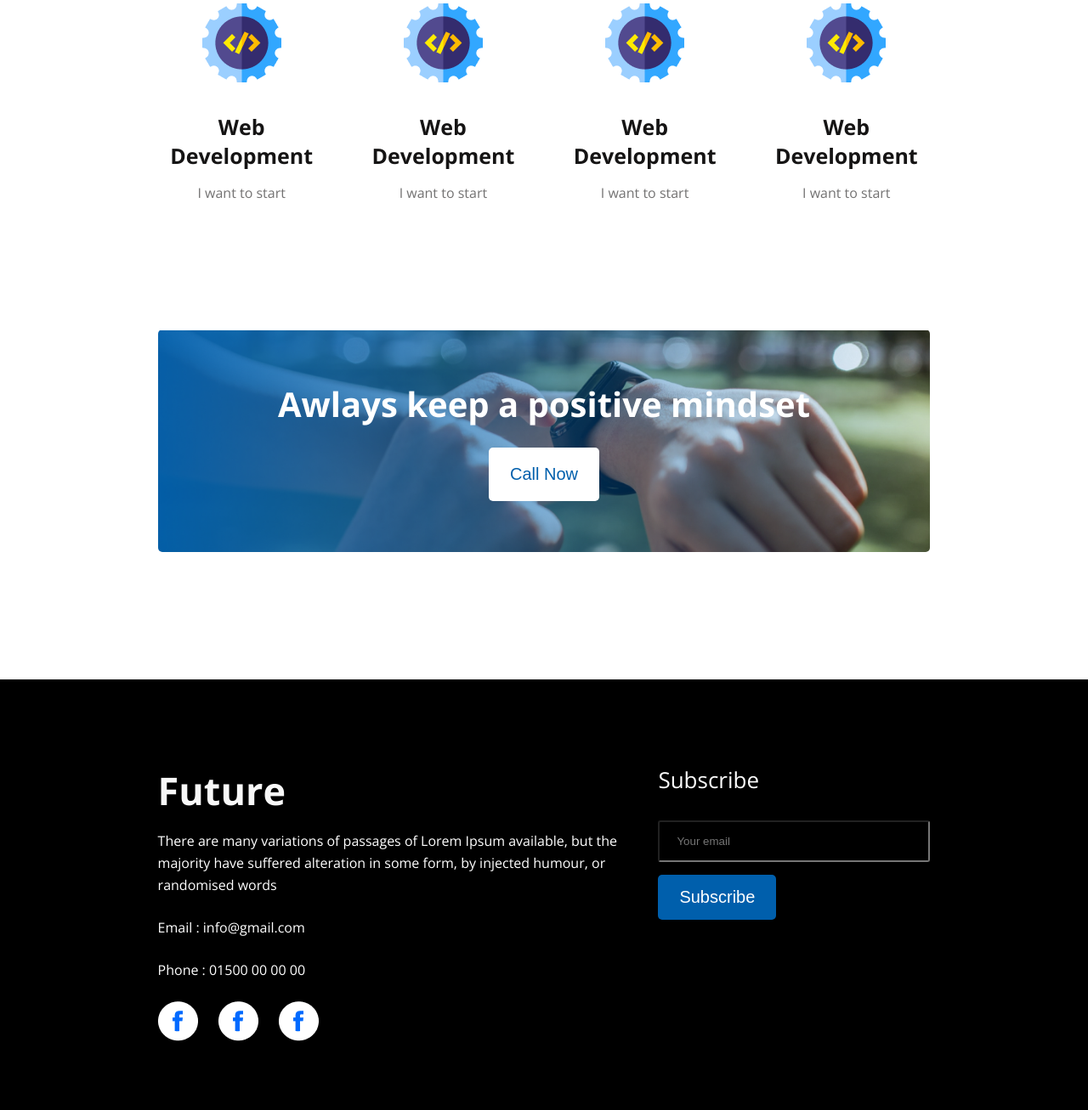
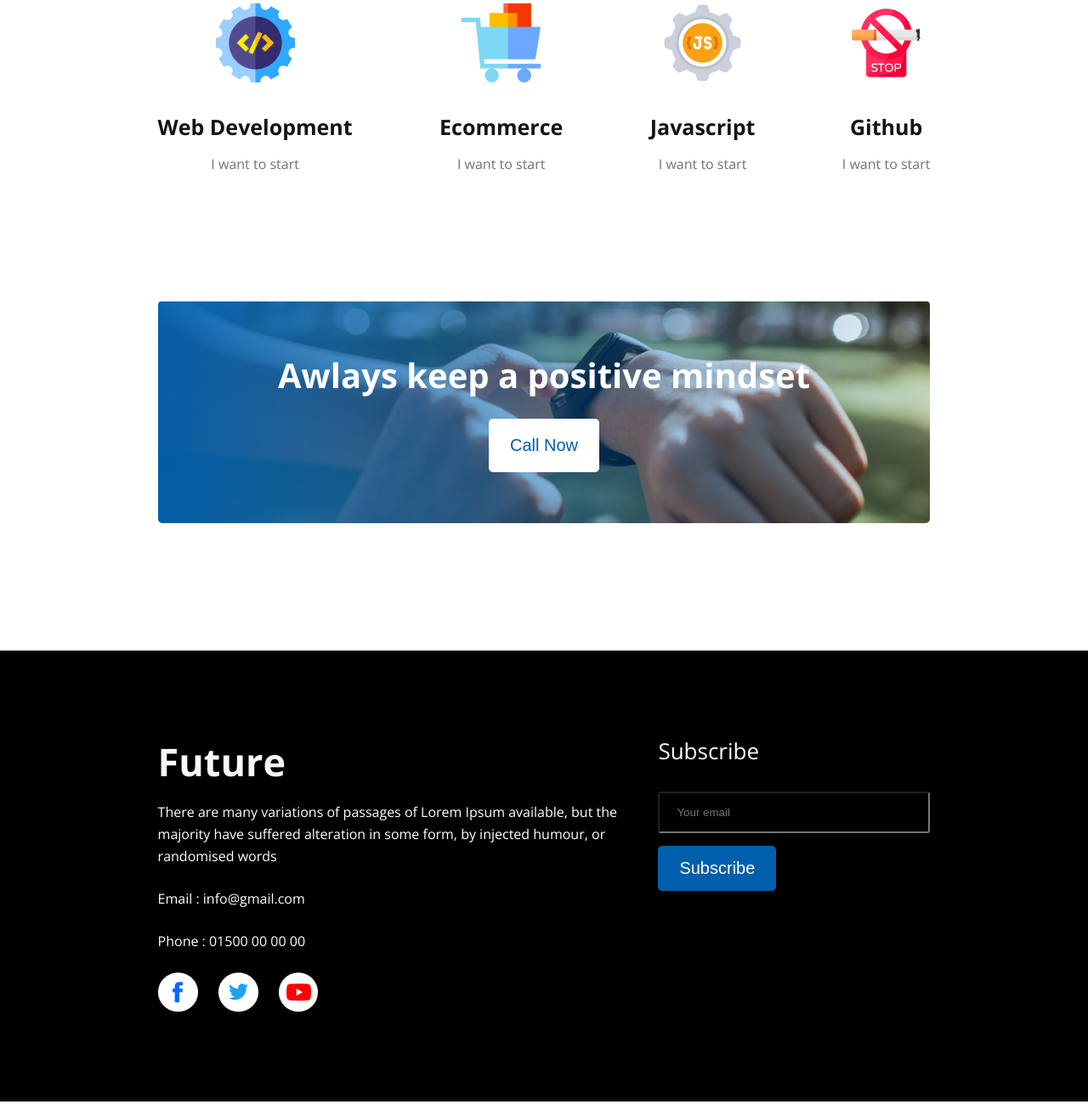
Before and after one commit to HelloMizanur/Programing_Hero_Practice, a plain HTML site: page moduleFive2.0/index.html in a window 1280 px wide. Shown: the part 2093-3400 px from the top of the page at 85% size. Drawn offline with nearby package versions, Linux system fonts and the light colour scheme.

Commit message:
ModuleFive2.0 conplete with icons

```diff
--- a/moduleFive2.0/index.html
+++ b/moduleFive2.0/index.html
@@ -58,18 +58,18 @@
                     <p>I want to start</p>
                 </div>
                 <div class="plan-card">
-                    <img src="images/icons/web.png" alt="">
-                    <h3>Web Development</h3>
+                    <img src="images/icons/ecom.png" alt="">
+                    <h3>Ecommerce</h3>
                     <p>I want to start</p>
                 </div>
                 <div class="plan-card">
-                    <img src="images/icons/web.png" alt="">
-                    <h3>Web Development</h3>
+                    <img src="images/icons/js.png" alt="">
+                    <h3>Javascript</h3>
                     <p>I want to start</p>
                 </div>
                 <div class="plan-card">
-                    <img src="images/icons/web.png" alt="">
-                    <h3>Web Development</h3>
+                    <img src="images/icons/smoke.png" alt="">
+                    <h3>Github</h3>
                     <p>I want to start</p>
                 </div>
             </div>
@@ -93,8 +93,8 @@
                 <p>Phone : 01500 00 00 00</p>
                 <div class="icons">
                     <img src="images/icons/fb.png" alt="">
-                    <img src="images/icons/fb.png" alt="">
-                    <img src="images/icons/fb.png" alt="">
+                    <img src="images/icons/twitter.png" alt="">
+                    <img src="images/icons/youtube.png" alt="">
                 </div>
             </div>
             <div class="footer-contact">
```
